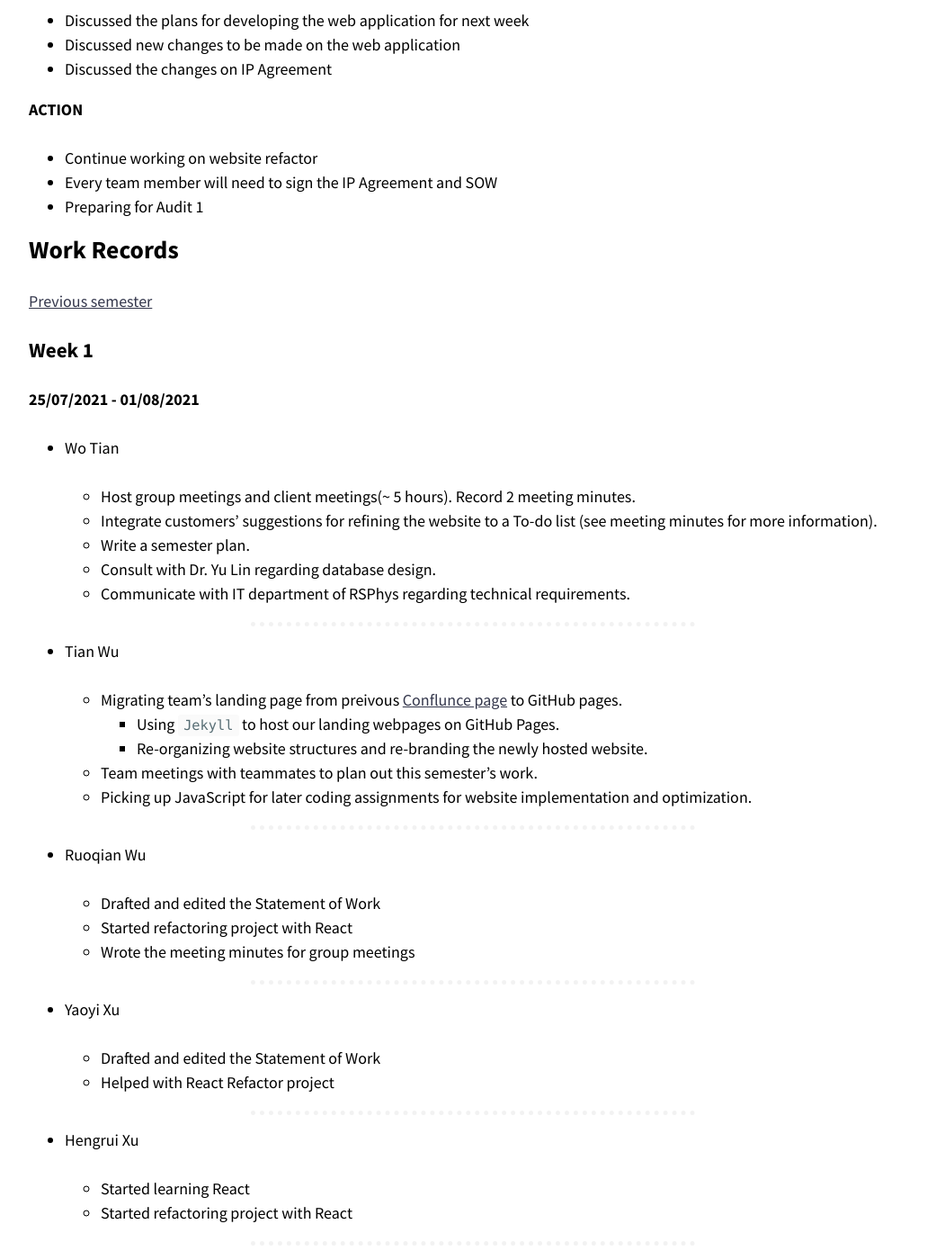
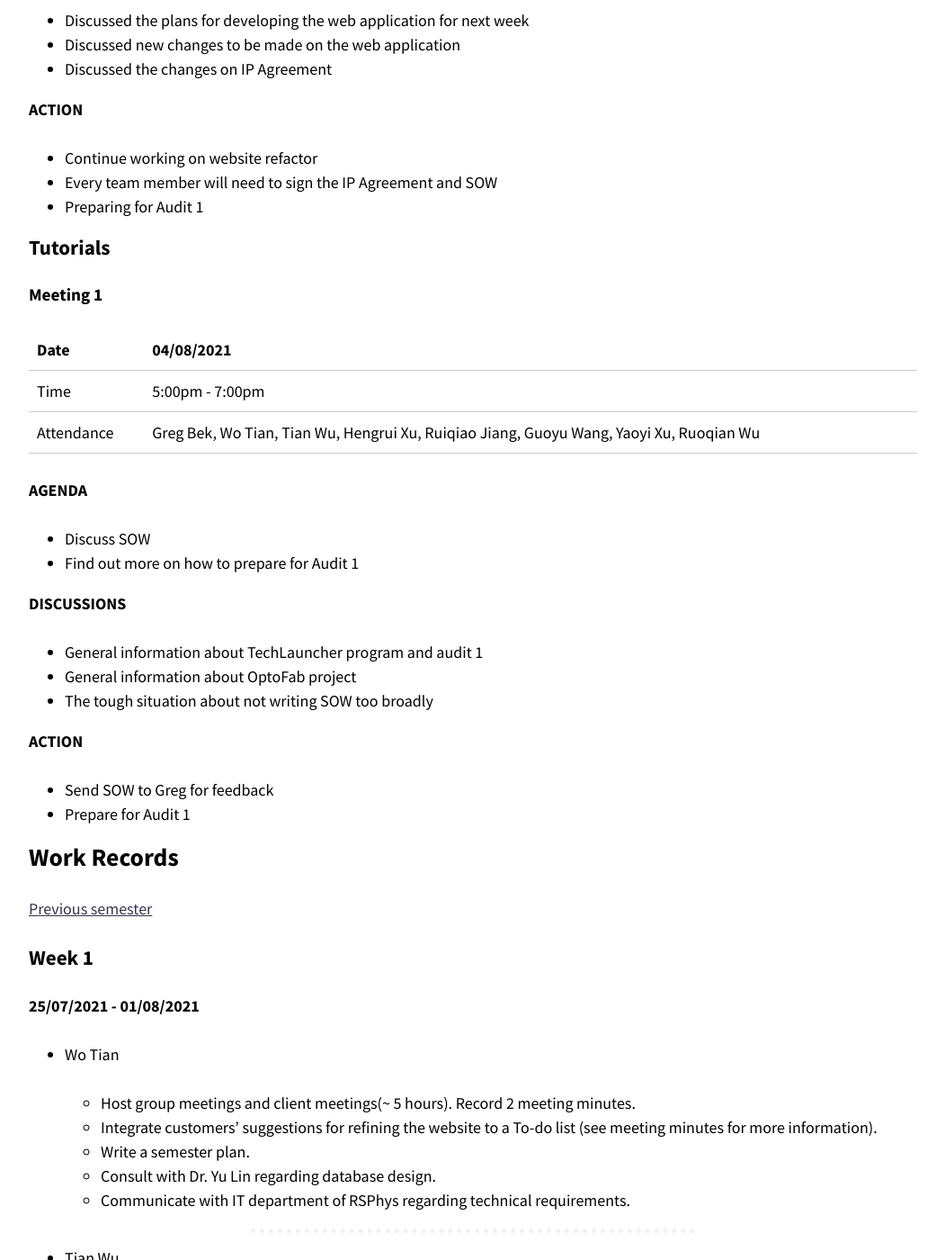
Before and after one commit to optofab/optofab.github.io, a Jekyll site: the page built from logs.md, in a window 1280 px wide and 1400 px high, scrolled down 6765 px. Shown: the whole window at 90% size, without its empty margins (114-1165 px from the left). Built offline with Jekyll 4.4.1, drawn with Linux system fonts in a browser that asks for light colours; nearby versions of some CDN libraries; emoji names are drawn with the system emoji font.

Commit message:
Update logs.md

```diff
--- a/logs.md
+++ b/logs.md
@@ -246,6 +246,32 @@ OptoFab:
 - Every team member will need to sign the IP Agreement and SOW
 - Preparing for Audit 1
 
+
+### Tutorials
+
+#### Meeting 1
+
+| Date       | 04/08/2021                                                                |
+| ---------- | ------------------------------------------------------------------------- |
+| Time       | 5:00pm - 7:00pm                                                           |
+| Attendance | Greg Bek, Wo Tian, Tian Wu, Hengrui Xu, Ruiqiao Jiang, Guoyu Wang, Yaoyi Xu, Ruoqian Wu|
+
+**AGENDA**
+
+- Discuss SOW
+- Find out more on how to prepare for Audit 1
+
+**DISCUSSIONS**
+
+- General information about TechLauncher program and audit 1
+- General information about OptoFab project
+- The tough situation about not writing SOW too broadly
+
+**ACTION**
+
+- Send SOW to Greg for feedback
+- Prepare for Audit 1
+
 ## Work Records
 
 [Previous semester](/meetings)
```
